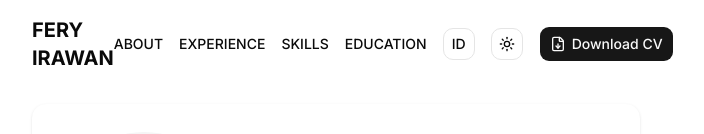
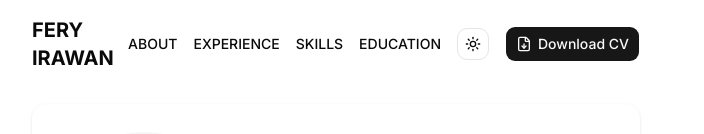
Before and after one commit to ferys2195/simple-resume, a Next.js app: page / in a window 1280 px wide. Shown: the top 134 px of the page, without its empty margins (304-1008 px from the left). Built offline with nearby package versions, Linux system fonts and the light colour scheme.

Commit message:
feat : remove locale lang

```diff
--- a/app/layout.tsx
+++ b/app/layout.tsx
@@ -1,4 +1,4 @@
-import { Geist, Geist_Mono, Inter } from "next/font/google"
+import { Geist_Mono, Inter } from "next/font/google"
 
 import "./globals.css"
 import { ThemeProvider } from "@/components/theme-provider"
--- a/app/page.tsx
+++ b/app/page.tsx
@@ -1,4 +1,3 @@
-import { Button } from "@/components/ui/button"
 import ResumeView from "@/components/resume/ResumeView"
 import { Metadata } from "next"
 
--- a/components/common/ButtonToggleLanguage.tsx
+++ /dev/null
@@ -1,19 +0,0 @@
-// components/ButtonToggleLanguage.tsx
-import React from "react"
-import { Button } from "../ui/button"
-import { useLanguage } from "@/hooks/useLanguage"
-
-export default function ButtonToggleLanguage() {
-  const { lang, toggleLanguage } = useLanguage()
-
-  return (
-    <Button
-      size={"icon"}
-      variant={"outline"}
-      className="cursor-pointer"
-      onClick={toggleLanguage}
-    >
-      {lang.toUpperCase()}
-    </Button>
-  )
-}
--- a/components/layout/Header.tsx
+++ b/components/layout/Header.tsx
@@ -3,7 +3,6 @@ import React from "react"
 import { Button } from "../ui/button"
 import { FileDown } from "lucide-react"
 import { ModeToggle } from "../common/ModeToggle"
-import ButtonToggleLanguage from "../common/ButtonToggleLanguage"
 
 export default function Header() {
   return (
@@ -28,10 +27,6 @@ export default function Header() {
           <li>
             <a href="#education">Education</a>
           </li>
-
-          <li>
-            <ButtonToggleLanguage />
-          </li>
           <li>
             <ModeToggle />
           </li>
--- a/hooks/useLanguage.ts
+++ /dev/null
@@ -1,24 +0,0 @@
-// hooks/useLanguage.ts
-import { useLanguageStore } from "@/stores/languageStore"
-import { useEffect } from "react"
-
-export function useLanguage(initialLanguage: string = "id") {
-  const { lang, toggleLanguage, setLanguage } = useLanguageStore()
-
-  // Optional: Set initial language jika berbeda dari default
-  useEffect(() => {
-    const currentLang = useLanguageStore.getState().lang
-    if (
-      currentLang !== initialLanguage &&
-      !localStorage.getItem("app-language")
-    ) {
-      setLanguage(initialLanguage)
-    }
-  }, [initialLanguage, setLanguage])
-
-  return {
-    lang,
-    toggleLanguage,
-    setLanguage,
-  }
-}
--- a/package.json
+++ b/package.json
@@ -23,8 +23,7 @@
     "react-dom": "^19.2.4",
     "shadcn": "^4.1.1",
     "tailwind-merge": "^3.5.0",
-    "tw-animate-css": "^1.4.0",
-    "zustand": "^5.0.12"
+    "tw-animate-css": "^1.4.0"
   },
   "devDependencies": {
     "@eslint/eslintrc": "^3",
--- a/stores/languageStore.ts
+++ /dev/null
@@ -1,30 +0,0 @@
-import { create } from "zustand"
-import { persist } from "zustand/middleware"
-
-interface LanguageState {
-  lang: string
-  toggleLanguage: () => void
-  setLanguage: (lang: string) => void
-}
-
-export const useLanguageStore = create<LanguageState>()((set, get) => ({
-  lang: "id",
-  toggleLanguage: () => {
-    const newLang = get().lang === "id" ? "en" : "id"
-    set({ lang: newLang })
-    // Manual save to localStorage as plain string
-    localStorage.setItem("app-language", newLang)
-  },
-  setLanguage: (lang) => {
-    set({ lang })
-    localStorage.setItem("app-language", lang)
-  },
-}))
-
-// Initialize from localStorage
-if (typeof window !== "undefined") {
-  const savedLang = localStorage.getItem("app-language")
-  if (savedLang && (savedLang === "id" || savedLang === "en")) {
-    useLanguageStore.setState({ lang: savedLang })
-  }
-}
```
Also changed, not shown: 1 other file (tests, documents, lock files or other folders).
